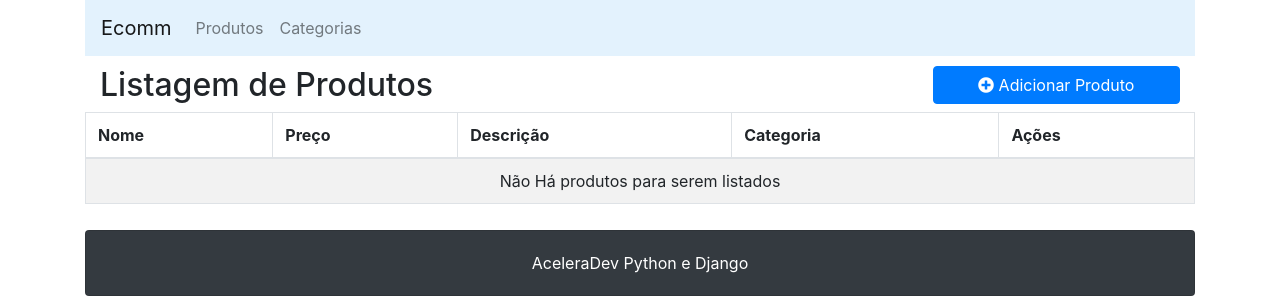
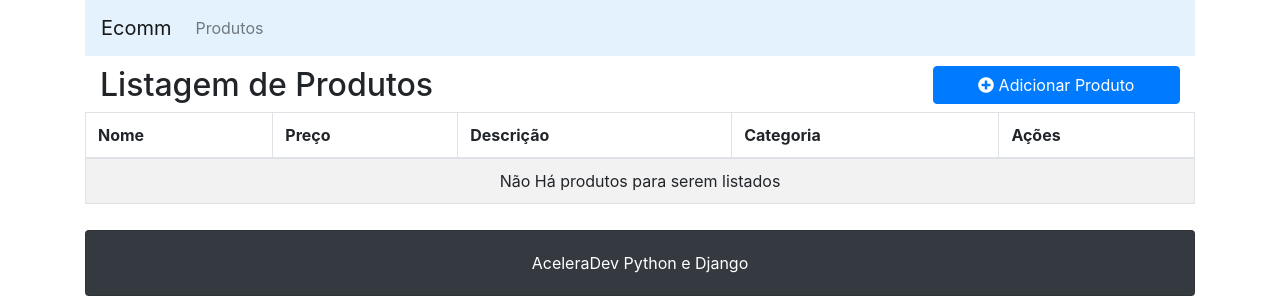
Before and after one commit to franciellyferreira/aceleradev-ecomm, a Django app: page /products/list in a window 1280 px wide. Shown: the top 300 px of the page. Run offline with Django 3.2, Linux system fonts and the light colour scheme; data that the repository does not hold is empty; some libraries are stand-ins or nearby versions.

Commit message:
Remove menu categorias

```diff
--- a/products/templates/base.html
+++ b/products/templates/base.html
@@ -19,9 +19,6 @@
                     <li class="nav-item">
                         <a class="nav-link" href="{% url 'products:list' %}">Produtos</a>
                     </li>
-                    <li class="nav-item">
-                        <a class="nav-link" href="">Categorias</a>
-                    </li>
                 </ul>
             </div>
         </nav>
```
